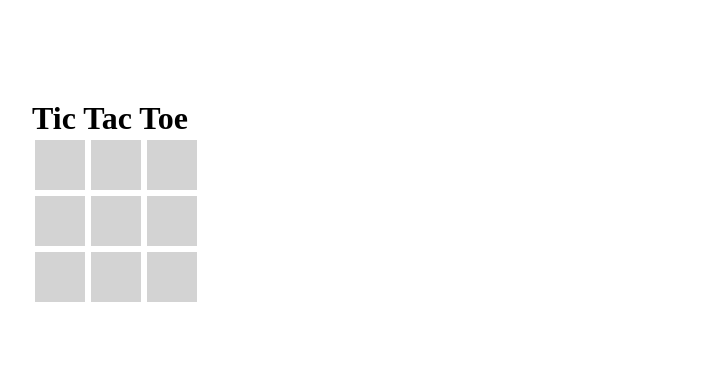
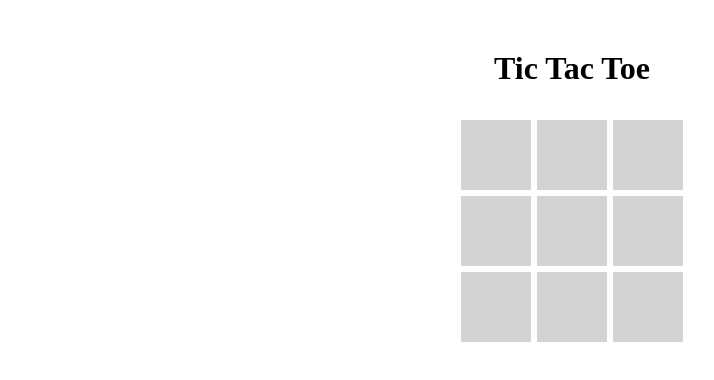
Before and after one commit to usernametesting/TicTacToe, a plain HTML site: page index.html in a window 1280 px wide. Shown: the whole page, without its empty margins (68-782 px from the left). Drawn offline with Linux system fonts and the light colour scheme.

Commit message:
css changed

```diff
--- a/style.css
+++ b/style.css
@@ -9,15 +9,18 @@
 .body-div {
     display: flex;
     flex-direction: column;
-    padding: 100px;
+    align-items: center;
+    justify-content: center;
+    gap: 30px;
+    padding: 50px;
 }
 
 .array-row-div div{
     display: flex;
     justify-content: center;
     align-items: center;
-    width: 50px;
-    height: 50px;
+    width: 70px;
+    height: 70px;
     background-color: lightgray;
     margin: 3px;
 }
```
